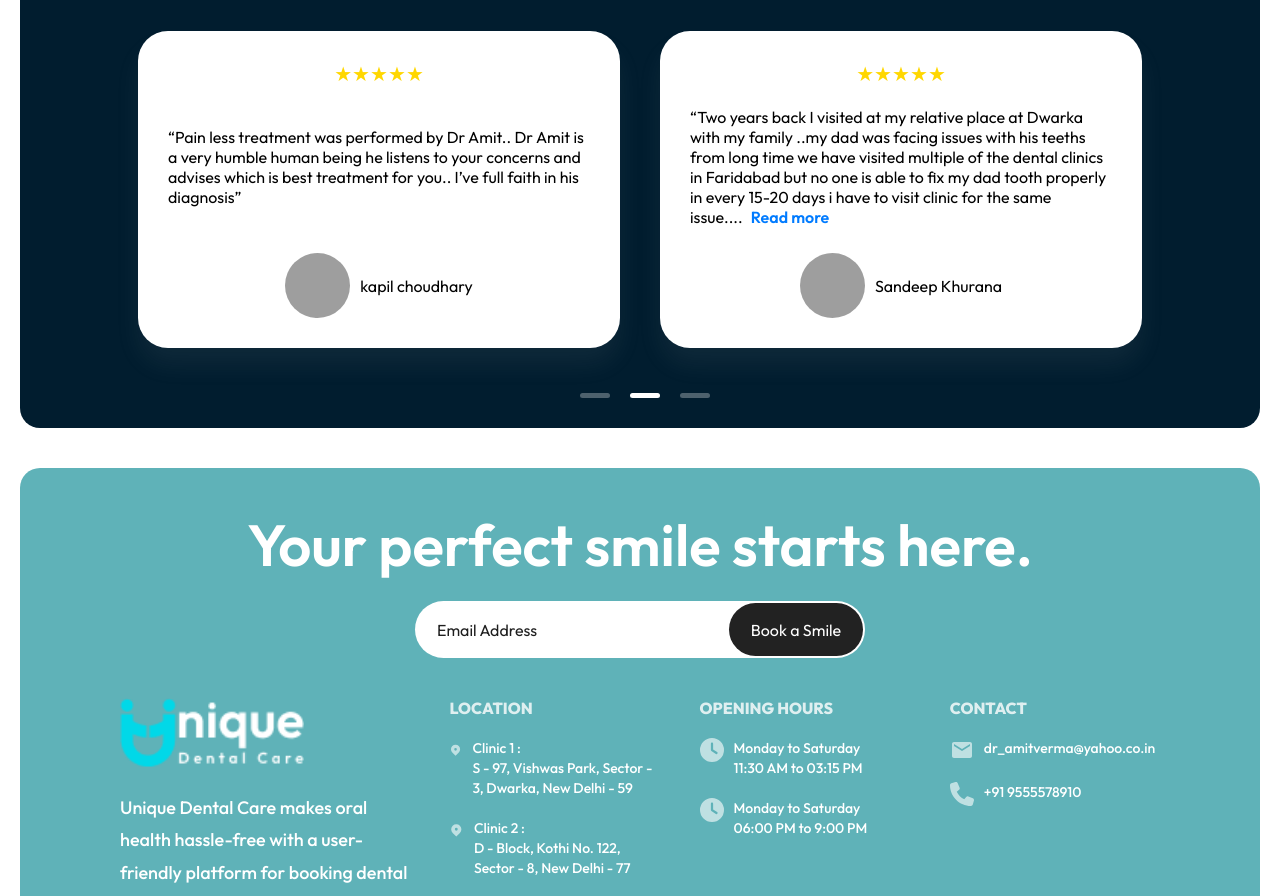
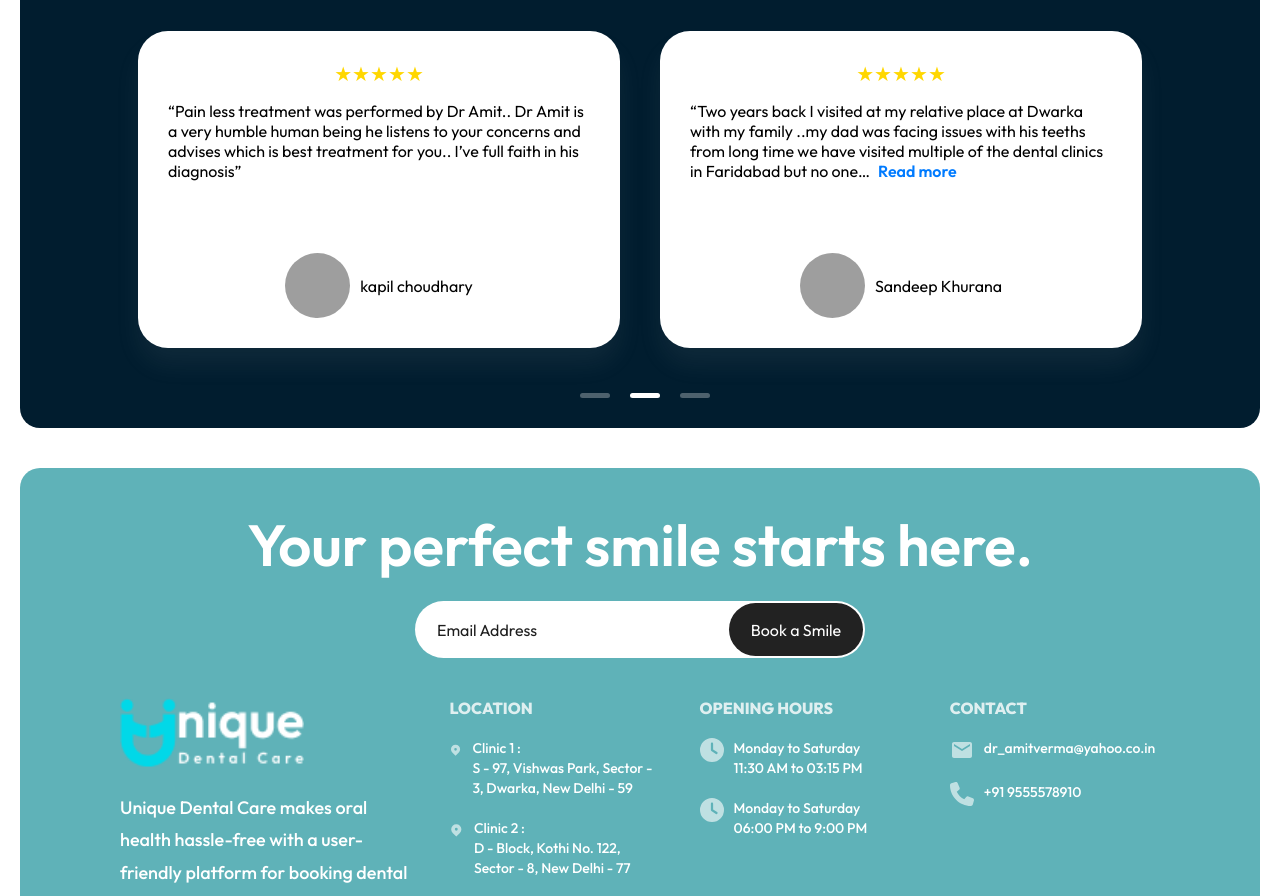
Before and after one commit to Manmeet567/dental-work, a React (Vite) app: page / in a window 1280 px wide. Shown: the part 3405-4301 px from the top of the page. Built offline with nearby package versions, Linux system fonts and the light colour scheme; grey boxes are pictures that could not be loaded.

Commit message:
TEstinlomial scroll issue fixed

```diff
--- a/src/components/Home/HomeTestimonials/HomeTestimonials.css
+++ b/src/components/Home/HomeTestimonials/HomeTestimonials.css
@@ -33,6 +33,25 @@
   display: flex !important;
   flex-direction: column;
   align-items: center;
+}
+.hts-review-box {
+  flex: 1;
+  overflow: hidden; /* hide overflow until expanded */
+  margin-bottom: 10px;
+}
+
+/* when user clicks "Read more" */
+.hts-review-box.expanded {
+  overflow-y: auto; /* enable scroll */
+}
+
+/* hide scrollbar */
+.hts-review-box.expanded::-webkit-scrollbar {
+  width: 0;
+  height: 0;
+}
+.hts-review-box.expanded {
+  scrollbar-width: none; /* Firefox */
 }
 .hts-card > p:nth-child(1) {
   color: #4d4d4d;
--- a/src/components/Home/HomeTestimonials/HomeTestimonials.jsx
+++ b/src/components/Home/HomeTestimonials/HomeTestimonials.jsx
@@ -1,4 +1,4 @@
-import { useState, useEffect } from "react";
+import { useState, useEffect, useRef } from "react";
 import Slider from "react-slick";
 import "./HomeTestimonials.css";
 import "slick-carousel/slick/slick.css";
@@ -55,16 +55,28 @@ function useWindowWidth() {
 function TestimonialCard({ testimonial }) {
   const [showFull, setShowFull] = useState(false);
   const width = useWindowWidth();
-  const maxLength = width <= 500 ? 150 : 300;
+  const maxLength = width <= 500 ? 150 : 200;
+  const reviewBoxRef = useRef(null);
 
   const shouldTrim = testimonial.review.length > maxLength;
   const trimmedText = testimonial.review.slice(0, maxLength);
 
+  // Scroll to top whenever 'showFull' changes to true
+  useEffect(() => {
+    if (showFull && reviewBoxRef.current) {
+      reviewBoxRef.current.scrollTop = 0;
+    }
+  }, [showFull]);
+
   return (
     <div className="hts-card">
       <StarRating count={testimonial.stars} />
+      <div
+        className={`hts-review-box ${showFull ? "expanded" : ""}`}
+        ref={reviewBoxRef}
+      >
         <p>
-        {showFull || !shouldTrim ? testimonial.review : `${trimmedText}...`}
+          {showFull || !shouldTrim ? testimonial.review : `${trimmedText}…`}
           {shouldTrim && (
             <span
               className="read-more"
@@ -74,6 +86,8 @@ function TestimonialCard({ testimonial }) {
             </span>
           )}
         </p>
+      </div>
+
       <div className="ht-user">
         <img src={testimonial.img} alt={testimonial.name} />
         <div className="ht-user-info">
```
Lines whose indentation alone changed are shown as unchanged.
